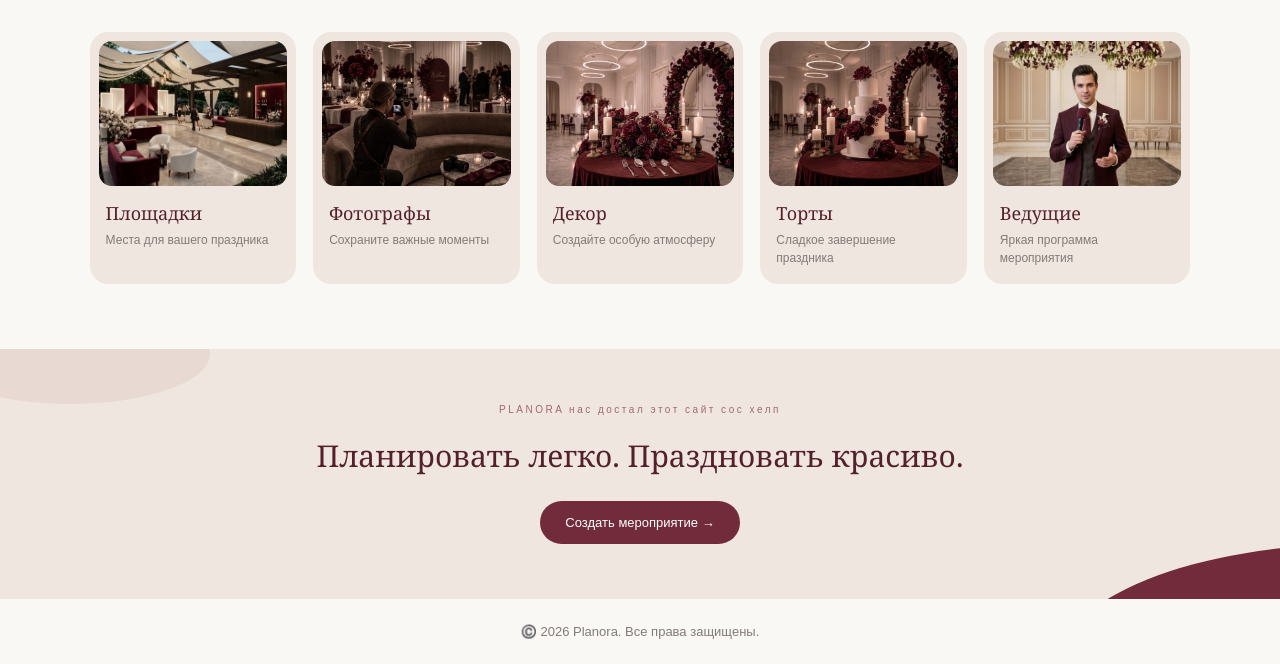
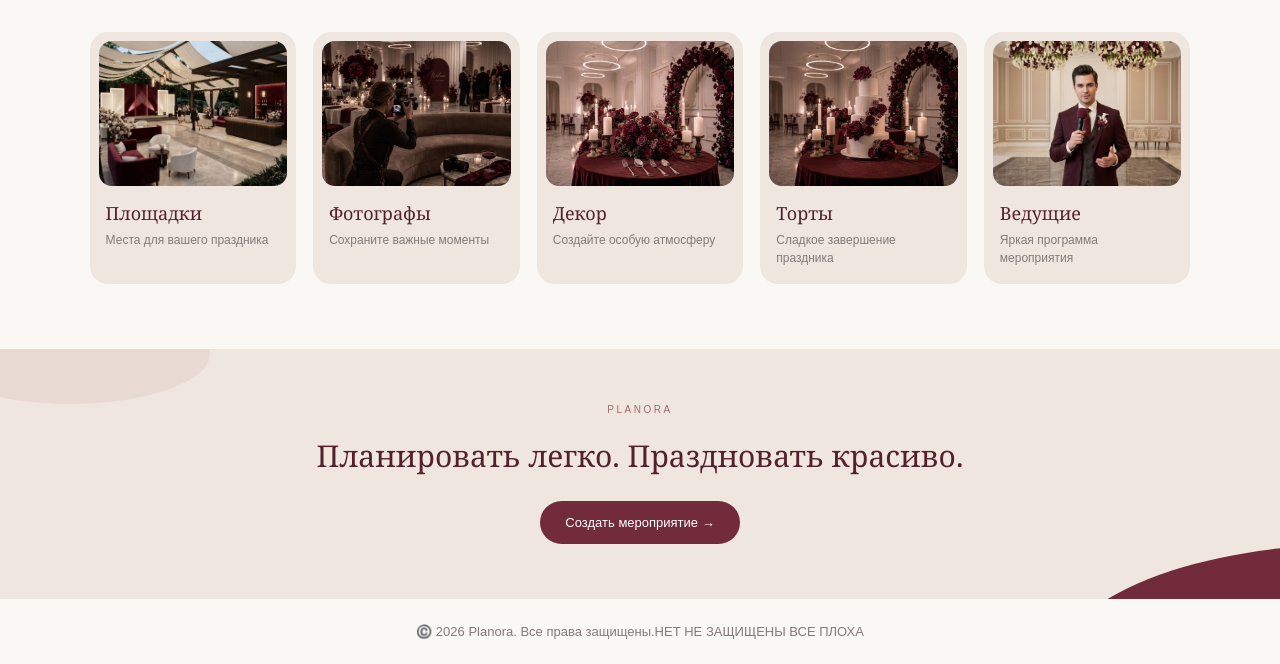
Before and after one commit to nazzm1/planora, a plain HTML site: page index.html in a window 1280 px wide. Shown: the part 763-1427 px from the top of the page. Drawn offline with Linux system fonts and the light colour scheme.

Commit message:
Update index.html

```diff
--- a/index.html
+++ b/index.html
@@ -137,7 +137,7 @@
 
     <section class="bottom-banner">
 
-        <p class="subtitle">PLANORA нас достал этот сайт сос хелп</p>
+        <p class="subtitle">PLANORA</p>
 
         <h2>
             Планировать легко. Праздновать красиво.
@@ -152,7 +152,7 @@
 </main>
 
 <footer>
-    <p>©️ 2026 Planora. Все права защищены.</p>
+    <p>©️ 2026 Planora. Все права защищены.НЕТ НЕ ЗАЩИЩЕНЫ ВСЕ ПЛОХА </p>
 </footer>
 
 </body>
```
